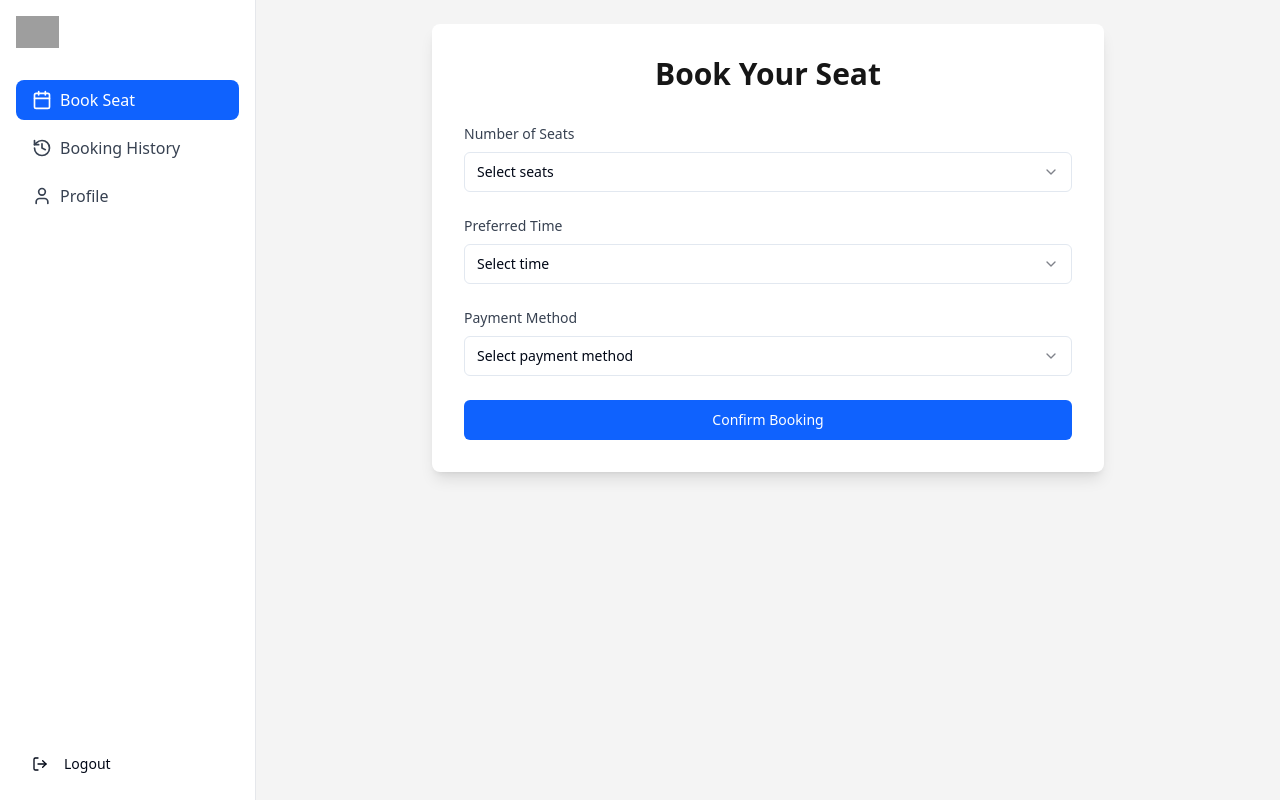
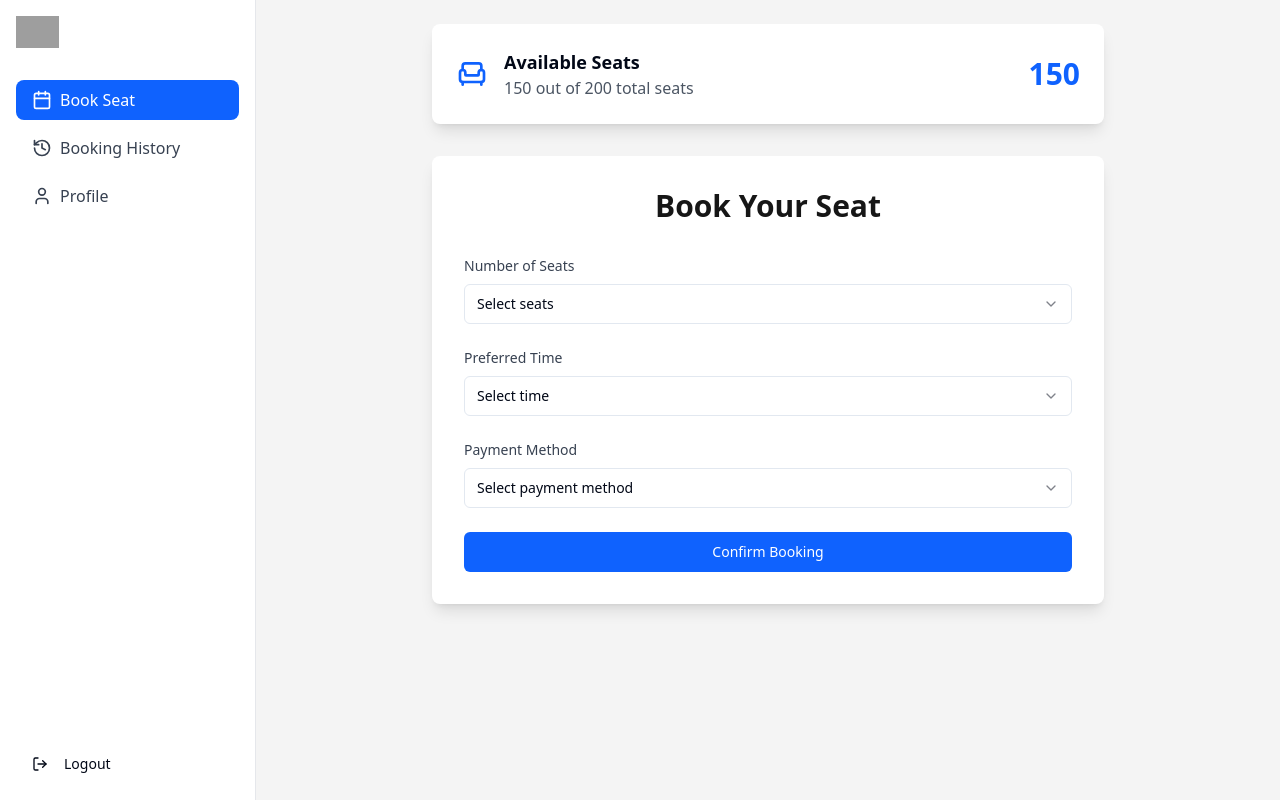
Before and after one commit to anushreej412/blu-seating-saga, a React (Vite) app: page /booking in a window 1280 px wide. Built offline with nearby package versions, Linux system fonts and the light colour scheme; grey boxes are pictures that could not be loaded.

Commit message:
Add available seats display
Implement a feature to show the number of available seats on the booking page. This will enhance user experience by providing real-time information about seat availability.
[skip gpt_engineer]

```diff
--- a/src/components/BookingPage.tsx
+++ b/src/components/BookingPage.tsx
@@ -8,12 +8,17 @@ import {
   SelectValue,
 } from "@/components/ui/select";
 import { toast } from "sonner";
+import { Armchair } from "lucide-react";
 
 export const BookingPage = () => {
   const [selectedSeats, setSelectedSeats] = useState("");
   const [selectedTime, setSelectedTime] = useState("");
   const [paymentMethod, setPaymentMethod] = useState("");
   const [isBooked, setIsBooked] = useState(false);
+
+  // This would typically come from your backend
+  const totalSeats = 200;
+  const availableSeats = 150;
 
   const handleBooking = () => {
     if (!selectedSeats || !selectedTime || !paymentMethod) {
@@ -42,7 +47,27 @@ export const BookingPage = () => {
 
   return (
     <div className="container mx-auto px-4">
-      <div className="max-w-2xl mx-auto bg-white rounded-lg shadow-lg p-8">
+      <div className="max-w-2xl mx-auto">
+        {/* Available Seats Card */}
+        <div className="bg-white rounded-lg shadow-lg p-6 mb-8">
+          <div className="flex items-center justify-between">
+            <div className="flex items-center space-x-4">
+              <Armchair className="h-8 w-8 text-ibm-blue" />
+              <div>
+                <h3 className="text-lg font-semibold">Available Seats</h3>
+                <p className="text-gray-600">
+                  {availableSeats} out of {totalSeats} total seats
+                </p>
+              </div>
+            </div>
+            <span className="text-3xl font-bold text-ibm-blue">
+              {availableSeats}
+            </span>
+          </div>
+        </div>
+
+        {/* Booking Form */}
+        <div className="bg-white rounded-lg shadow-lg p-8">
           <h2 className="text-3xl font-bold text-ibm-dark mb-8 text-center">
             Book Your Seat
           </h2>
@@ -95,7 +120,9 @@ export const BookingPage = () => {
                   </SelectTrigger>
                   <SelectContent>
                     <SelectItem value="personal">Personal Payment</SelectItem>
-                  <SelectItem value="manager">Manager Payment (Blu Dollars)</SelectItem>
+                    <SelectItem value="manager">
+                      Manager Payment (Blu Dollars)
+                    </SelectItem>
                   </SelectContent>
                 </Select>
               </div>
@@ -117,7 +144,10 @@ export const BookingPage = () => {
                   {selectedSeats} seat(s) reserved for {selectedTime}
                 </p>
                 <p className="text-green-600 mt-2">
-                Payment Method: {paymentMethod === "manager" ? "Manager Payment (Blu Dollars)" : "Personal Payment"}
+                  Payment Method:{" "}
+                  {paymentMethod === "manager"
+                    ? "Manager Payment (Blu Dollars)"
+                    : "Personal Payment"}
                 </p>
               </div>
 
@@ -131,5 +161,6 @@ export const BookingPage = () => {
           )}
         </div>
       </div>
+    </div>
   );
 };
```
Lines whose indentation alone changed are shown as unchanged.
